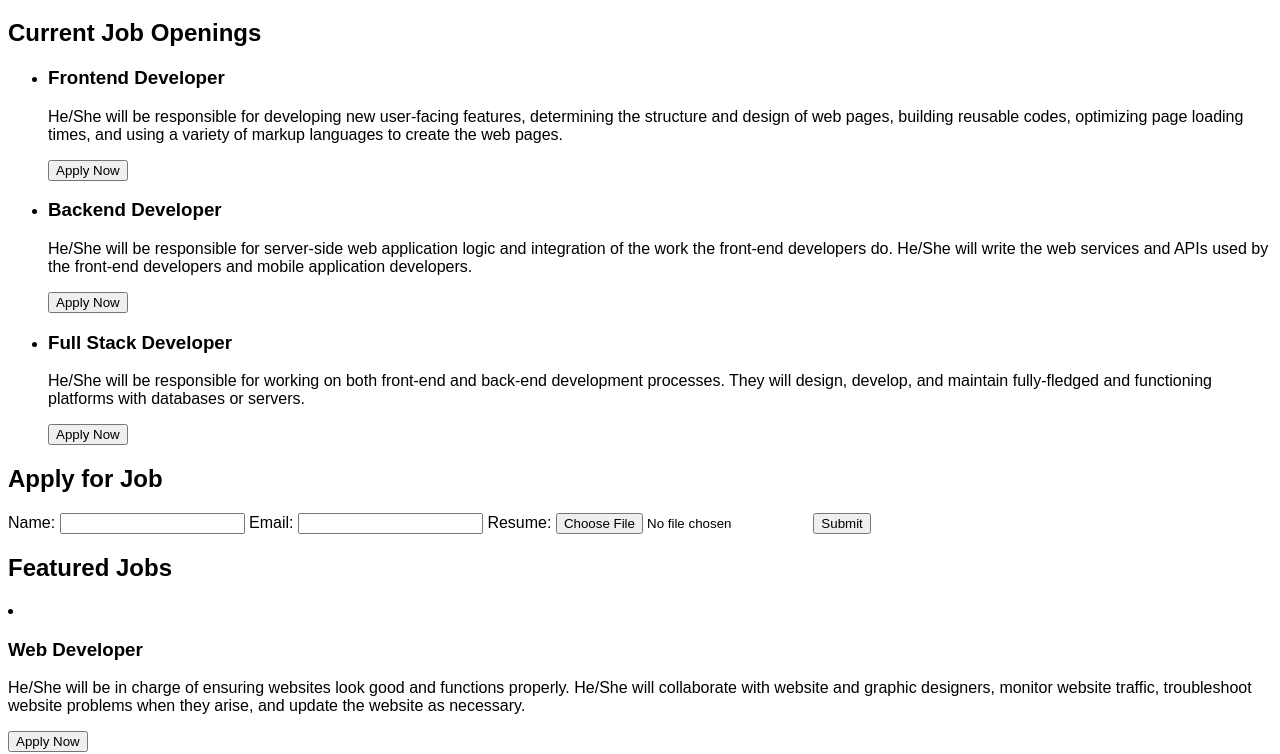
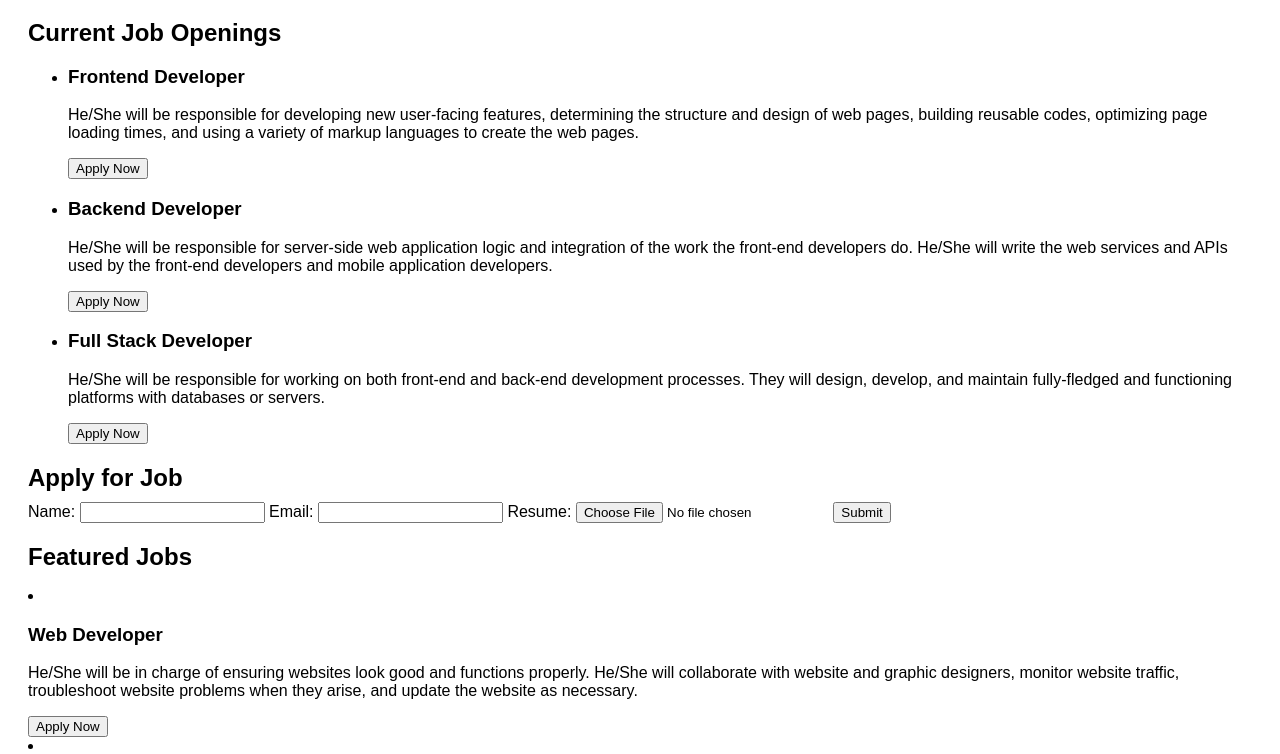
Before and after one commit to SiyandaMaykiso/Job-Board, a plain HTML site: page index.html in a window 1280 px wide. Shown: the part 61-815 px from the top of the page. Drawn offline with Linux system fonts and the light colour scheme.

Commit message:
Update style.css

```diff
--- a/style.css
+++ b/style.css
@@ -6,3 +6,11 @@ body {
   h1 {
     text-align: center;
   }
+
+  .jobs {
+    margin: 20px;
+  }
+
+  .jobs h2 {
+    margin-bottom: 10px;
+  }
```
